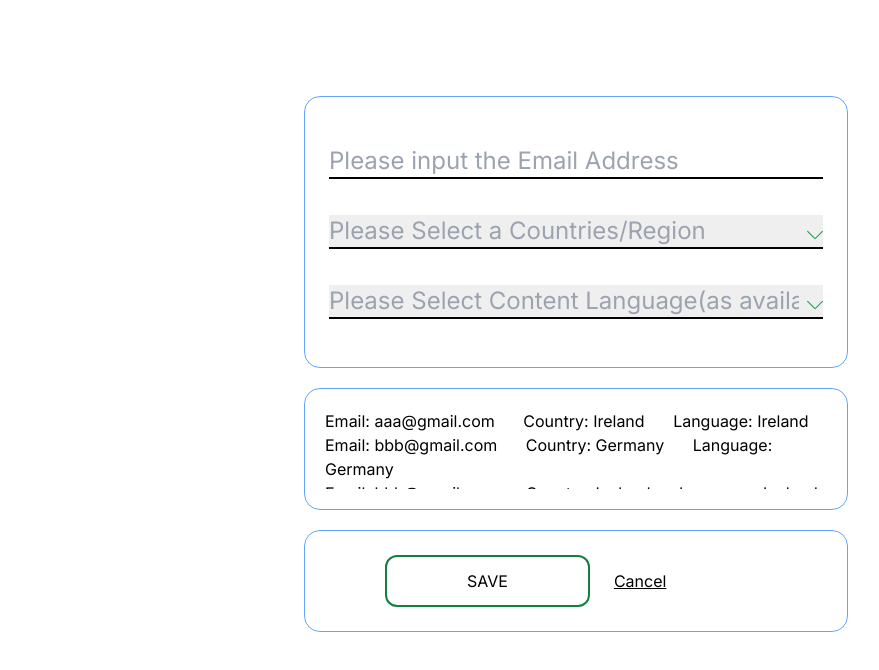
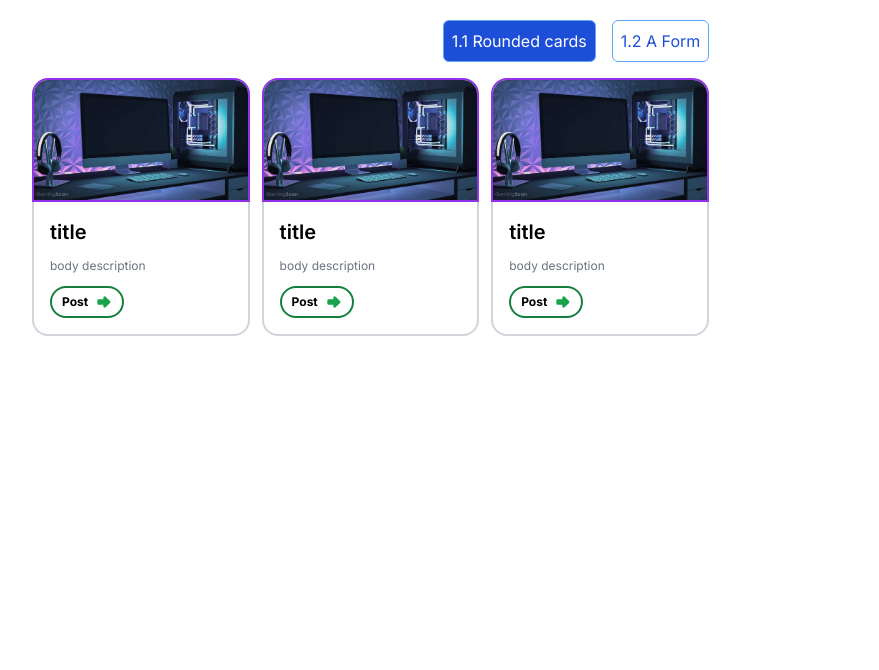
Before and after one commit to iczcpkqo/1-A-React-Frontend-Project, a Next.js app: page / in a window 1280 px wide. Shown: the top 670 px of the page, without its empty margins (64-943 px from the left). Built offline with nearby package versions, Linux system fonts and the light colour scheme.

Commit message:
Add: page functionality switch & email verify

```diff
--- a/src/app/components/form/CusUserList.js
+++ b/src/app/components/form/CusUserList.js
@@ -24,7 +24,7 @@
                         countries.find((item) => item.id===o.country).name
                     }</span>
                     <span> Language: {
-                        countries.find((item) => item.id===o.lang).name
+                        langs.find((item) => item.id===o.lang).name
                     }</span>
                 </li>
             );
--- a/src/app/components/form/Form.js
+++ b/src/app/components/form/Form.js
@@ -67,7 +67,10 @@
 
     function onSave() {
 
-        if (nextEmail === "" || nextCountry === 0 || nextLang === 0)
+        if (nextEmail === "" ||
+            nextCountry === 0 ||
+            nextLang === 0 ||
+            !(/^[a-zA-Z0-9.!#$%&'*+\/=?^_`{|}~-]+@[a-zA-Z0-9](?:[a-zA-Z0-9-]{0,61}[a-zA-Z0-9])?(?:\.[a-zA-Z0-9](?:[a-zA-Z0-9-]{0,61}[a-zA-Z0-9])?)*$/.test(nextEmail)) )
             return;
 
         if (initId === 0)
@@ -78,11 +81,11 @@
                 lang: nextLang
             }]);
         else
-            setUsersData(usersData.map(item=> item.id===initId?{
+            setUsersData(usersData.map(item => item.id === initId ? {
                 email: nextEmail,
                 country: nextCountry,
                 lang: nextLang
-            }:item));
+            } : item));
 
 
         onCancel();
@@ -156,7 +159,7 @@
 var initUserData = [
     {id: 1, email: 'aaa@gmail.com', country: 1, lang: 1},
     {id: 2, email: 'bbb@gmail.com', country: 2, lang: 2},
-    {id: 3, email: 'bbb@gmail.com', country: 3, lang: 3},
+    {id: 3, email: 'ccc@gmail.com', country: 3, lang: 3},
 ];
 
 const initCountriesData = [
--- a/src/app/page.js
+++ b/src/app/page.js
@@ -1,12 +1,56 @@
+"use client"
 import Image from 'next/image'
 import Card from './components/card/Card'
 import Form from './components/form/Form'
+import {useState} from "react";
 
 export default function Home() {
+
+    const [comps, setComps] = useState(true);
+
+    function onComps() {
+        setComps(!comps);
+    }
+
+    function ShowCards(){
+        return(
+            <div className="w-full space-x-3" >
+                <Card/>
+                <Card/>
+                <Card/>
+            </div>
+        );
+
+    }
+
+    function ShowFrom(){
+        return(
+            <div className="w-full">
+                <Form/>
+            </div>
+        );
+    }
     return (
-        <main className="flex min-h-screen flex-col items-center justify-between p-24">
-            {/*<Card/>*/}
-            <Form/>
+        <main className="flex min-h-screen flex-col items-center p-24 py-5">
+
+            <div className="space-x-4 pb-4">
+                <button
+                    className={"border border-blue-400 p-2 rounded-md text-blue-700 hover:bg-blue-700 hover:text-white "
+                        + (comps ? "bg-blue-700 text-white" : "")}
+                    onClick={onComps} >
+                    1.1 Rounded cards
+                </button>
+                <button
+                    className={"border border-blue-400 p-2 rounded-md text-blue-700 hover:bg-blue-700 hover:text-white "
+                        + (!comps ? "bg-blue-700 text-white" : "")}
+                    onClick={onComps}
+                >
+                    1.2 A Form
+                </button>
+            </div>
+
+            {comps?<ShowCards/>:<ShowFrom/>}
+
         </main>
     )
 }
```
